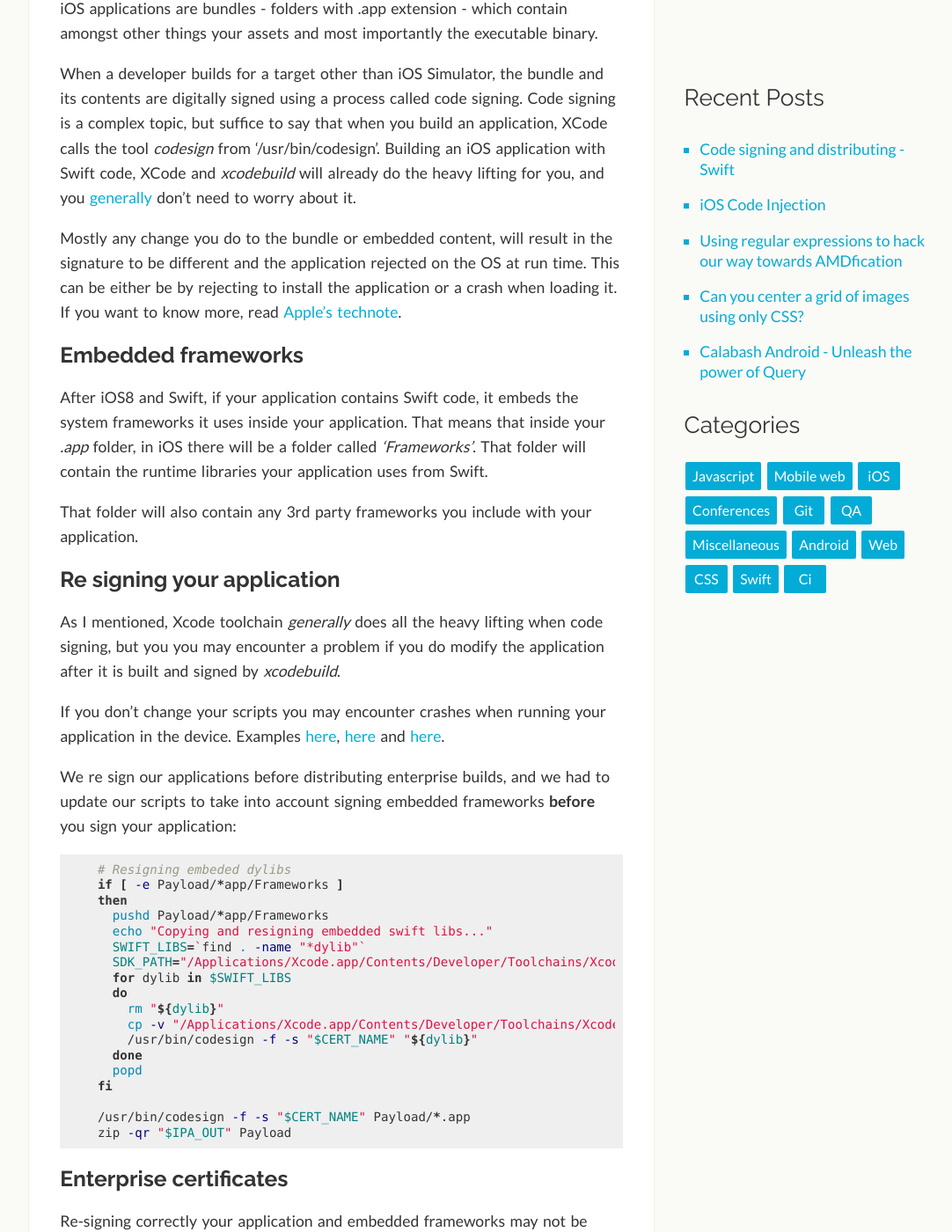
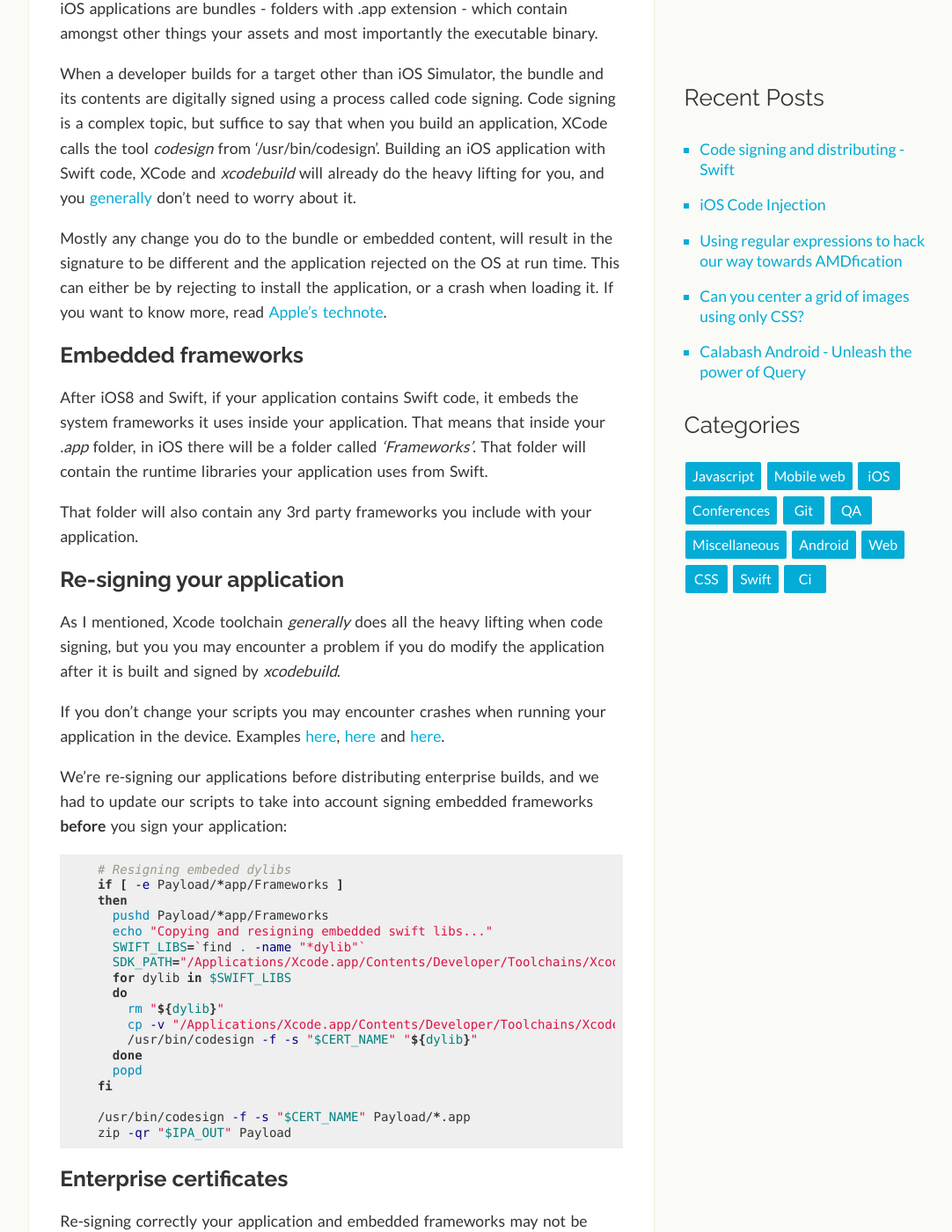
Before and after one commit to badoo/techblog, a Jekyll site: the page built from _posts/2015-02-01-code-signing-and-distributing-swift.markdown, in a window 1280 px wide and 1400 px high, scrolled down 1061 px. Shown: the whole window at 88% size, without its empty margins (95-1177 px from the left). Built offline with Jekyll 4.4.1, drawn with Linux system fonts in a browser that asks for light colours; comment, search, counter and statistics services are not loaded.

Commit message:
Fixed typos

```diff
--- a/_posts/2015-02-01-code-signing-and-distributing-swift.markdown
+++ b/_posts/2015-02-01-code-signing-and-distributing-swift.markdown
@@ -23,20 +23,20 @@ iOS applications are bundles - folders with .app extension -  which contain amon
 
 When a developer builds for a target other than iOS Simulator, the bundle and its contents are digitally signed using a process called code signing. Code signing is a complex topic, but suffice to say that when you build an application, XCode calls the tool *codesign* from '/usr/bin/codesign'. Building an iOS application with Swift code, XCode and *xcodebuild* will already do the heavy lifting for you, and you [generally](http://openradar.appspot.com/18742189) don't need to worry about it.
 
-Mostly any change you do to the bundle or embedded content, will result in the signature to be different and the application rejected on the OS at run time. This can be either be by rejecting to install the application or a crash when loading it. If you want to know more, read [Apple's technote](https://developer.apple.com/library/mac/technotes/tn2206/_index.html).
+Mostly any change you do to the bundle or embedded content, will result in the signature to be different and the application rejected on the OS at run time. This can either be by rejecting to install the application, or a crash when loading it. If you want to know more, read [Apple's technote](https://developer.apple.com/library/mac/technotes/tn2206/_index.html).
 
 ##Embedded frameworks
 After iOS8 and Swift, if your application contains Swift code, it embeds the system frameworks it uses inside your application. That means that inside your *.app* folder, in iOS there will be a folder called *'Frameworks'*. That folder will contain the runtime libraries your application uses from Swift.
 
 That folder will also contain any 3rd party frameworks you include with your application.
 
-##Re signing your application
+##Re-signing your application
 
 As I mentioned, Xcode toolchain *generally* does all the heavy lifting when code signing, but you you may encounter a problem if you do modify the application after it is built and signed by *xcodebuild*.
 
 If you don't change your scripts you may encounter crashes when running your application in the device. Examples [here](https://www.airsignapp.com/ios-apps-using-swift-crash-when-signed-with-inhouse-certificate/), [here](https://devforums.apple.com/message/1038741#1038741) and [here](https://devforums.apple.com/thread/257240?tstart=0).
 
-We re sign our applications before distributing enterprise builds, and we had to update our scripts to take into account signing embedded frameworks **before** you sign your application:
+We're re-signing our applications before distributing enterprise builds, and we had to update our scripts to take into account signing embedded frameworks **before** you sign your application:
 
 {% highlight bash %}
     # Resigning embeded dylibs
@@ -81,7 +81,7 @@ As of XCode 6.1.1 and XCode 6 Beta4, this problem is always reproducible. See di
 
 ##Work around
 
-So how do you work around this? The solution is simple; Just package the libraries yourself after the archive has been submitted. We happen to use shenzhen to build and archive that project, so this has been fixed already in a pull request. See the example of how it is implemented in [shenzhen](https://github.com/nomad/shenzhen/pull/178). Another example of how to do that with a script [here](https://github.com/bq/iOS-Scripting-PackageApplication-Swift-Support)
+So how do you work around this? The solution is simple; Just package the libraries yourself after the archive has been submitted. We happen to use shenzhen to build and archive that project, so this has been fixed already in a pull request. See the example of how it is implemented in [shenzhen](https://github.com/nomad/shenzhen/pull/178). Another example of how to do that with a script [here](https://github.com/bq/iOS-Scripting-PackageApplication-Swift-Support).
 
 #Conclusion
 
```
